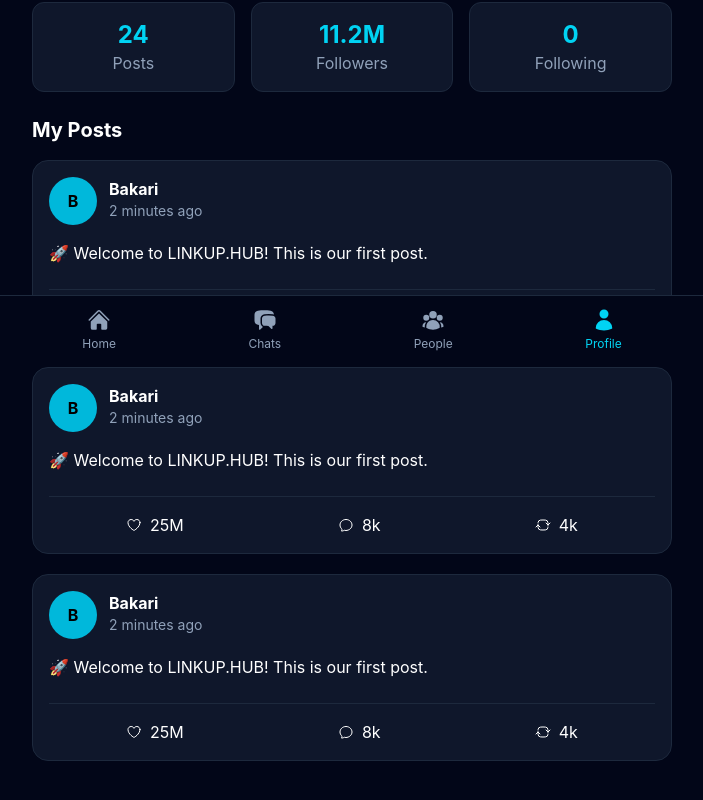
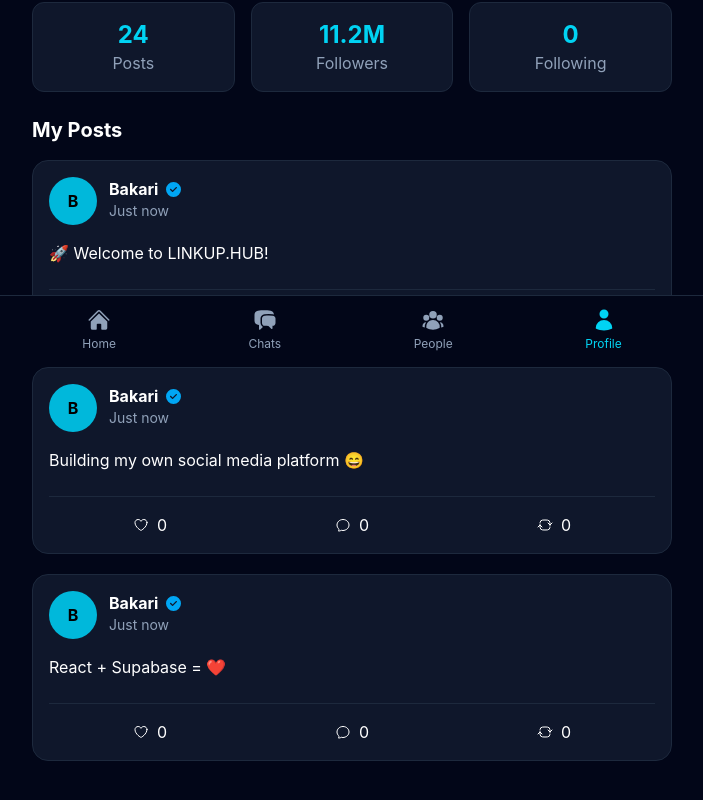
Before and after one commit to spymethod254/GWIJITECH-LINKUP, a React (Vite) app: page /profile in a window 1280 px wide. Shown: the part 436-1236 px from the top of the page, without its empty margins (288-991 px from the left). Built offline with nearby package versions, Linux system fonts and the light colour scheme; no server answers.

Commit message:
feat: build profile UI

```diff
--- a/src/components/posts/PostCard.jsx
+++ b/src/components/posts/PostCard.jsx
@@ -3,50 +3,77 @@
             HiOutlineChatBubbleOvalLeft,
               HiOutlineArrowPathRoundedSquare,
               } from "react-icons/hi2";
+              import { FaCircleCheck } from "react-icons/fa6";
 
-          function PostCard() {
+              function PostCard({ post }) {
+                const username =
+                    post?.profiles?.username ||
+                        post?.username ||
+                            "Anonymous";
+
+                              const avatarLetter = username.charAt(0).toUpperCase();
+
+                                const createdAt = post?.created_at
+                                    ? new Date(post.created_at).toLocaleString()
+                                        : "Just now";
+
                                           return (
                                               <div className="bg-slate-900 border border-slate-800 rounded-2xl p-4">
+
+                                                    {/* Header */}
 
                                                           <div className="flex gap-3">
 
                                                                   <div className="w-12 h-12 rounded-full bg-cyan-500 flex items-center justify-center text-black font-bold">
-                                        B
+                                                                            {avatarLetter}
                                                                                     </div>
 
                                                                                             <div>
 
+                                                                                                      <div className="flex items-center gap-2">
+
                                                                                                                   <h3 className="font-bold">
-                                                                              Bakari
+                                                                                                                                {username}
                                                                                                                                             </h3>
 
+                                                                                                                                                        <FaCircleCheck
+                                                                                                                                                                      className="text-sky-500"
+                                                                                                                                                                                    size={15}
+                                                                                                                                                                                                />
+
+                                                                                                                                                                                                          </div>
+
                                                                                                                                                                                                                     <p className="text-slate-400 text-sm">
-                                                                                                              2 minutes ago
+                                                                                                                                                                                                                                {createdAt}
                                                                                                                                                                                                                                           </p>
 
                                                                                                                                                                                                                                                   </div>
 
                                                                                                                                                                                                                                                         </div>
 
-                                                                                                                                            <p className="mt-4">
-                                                                                                                                                    🚀 Welcome to LINKUP.HUB! This is our first post.
+                                                                                                                                                                                                                                                              {/* Content */}
+
+                                                                                                                                                                                                                                                                    <p className="mt-4 whitespace-pre-wrap">
+                                                                                                                                                                                                                                                                            {post.content}
                                                                                                                                                                                                                                                                                   </p>
+
+                                                                                                                                                                                                                                                                                        {/* Actions */}
 
                                                                                                                                                                                                                                                                                               <div className="flex justify-around mt-6 border-t border-slate-800 pt-4">
 
                                                                                                                                                                                                                                                                                                       <button className="flex items-center gap-2 hover:text-red-400 transition">
                                                                                                                                                                                                                                                                                                                 <HiOutlineHeart />
-                                                                                                                                                                                            25M
+                                                                                                                                                                                                                                                                                                                          0
                                                                                                                                                                                                                                                                                                                                   </button>
 
                                                                                                                                                                                                                                                                                                                                           <button className="flex items-center gap-2 hover:text-cyan-400 transition">
                                                                                                                                                                                                                                                                                                                                                     <HiOutlineChatBubbleOvalLeft />
-                                                                                                                                                                                                                                8k
+                                                                                                                                                                                                                                                                                                                                                              0
                                                                                                                                                                                                                                                                                                                                                                       </button>
 
                                                                                                                                                                                                                                                                                                                                                                               <button className="flex items-center gap-2 hover:text-green-400 transition">
                                                                                                                                                                                                                                                                                                                                                                                         <HiOutlineArrowPathRoundedSquare />
-                                                                                                                                                                                                                                                                    4k
+                                                                                                                                                                                                                                                                                                                                                                                                  0
                                                                                                                                                                                                                                                                                                                                                                                                           </button>
 
                                                                                                                                                                                                                                                                                                                                                                                                                 </div>
```
Lines whose indentation alone changed are shown as unchanged.
